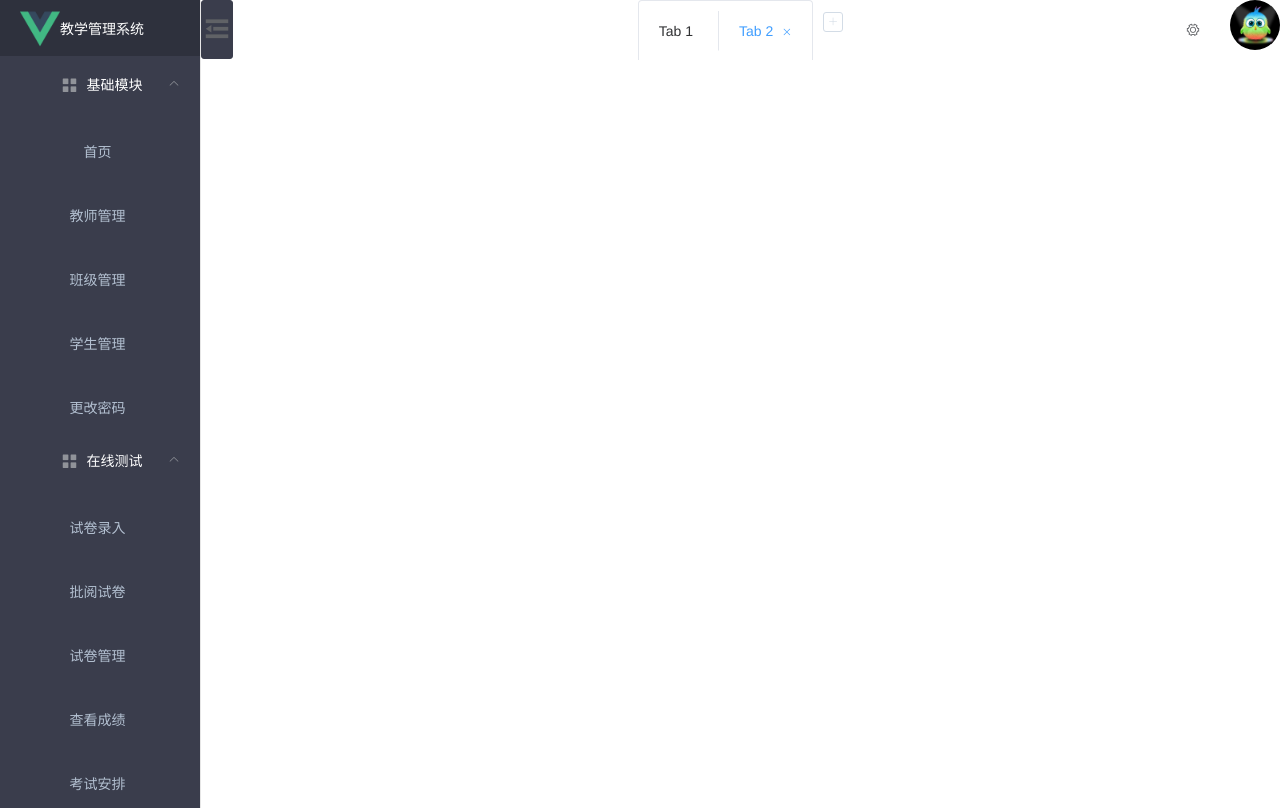
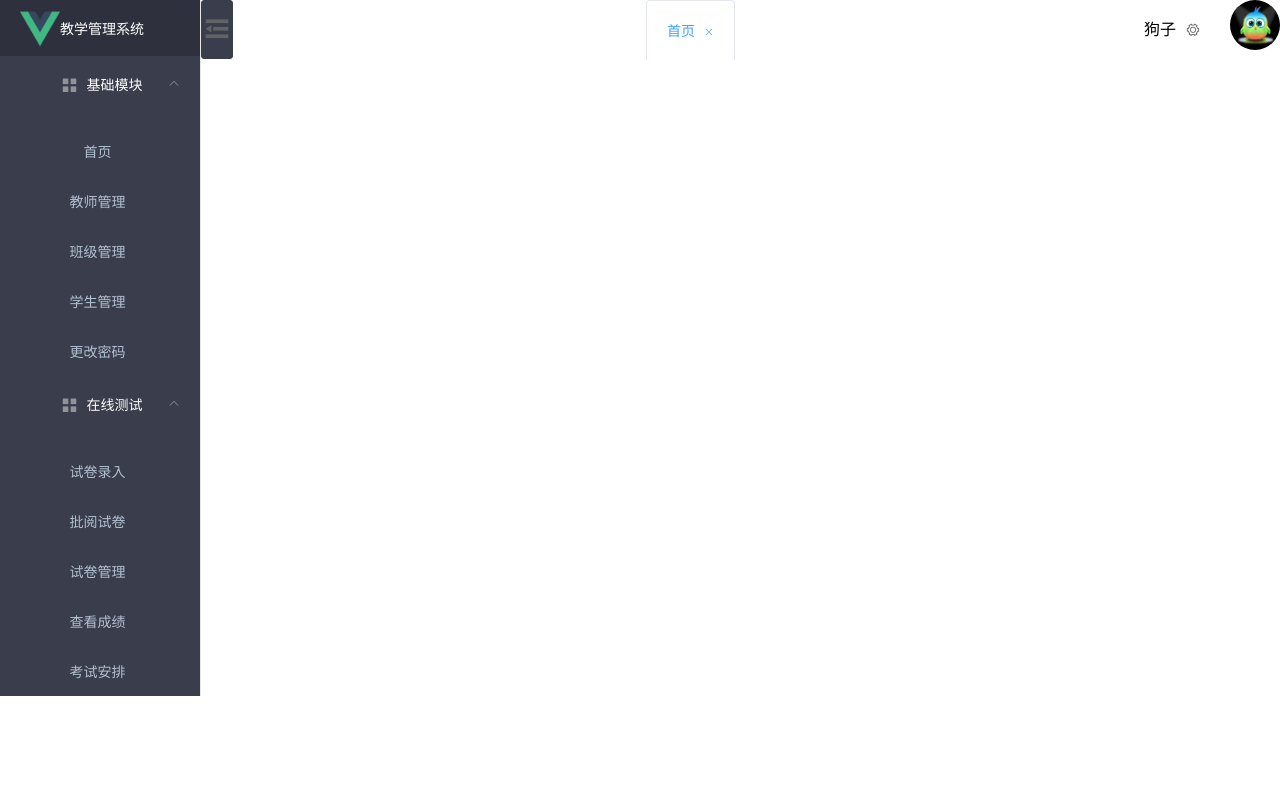
Before and after one commit to tongxiaojing/graduation-project, a Vue app: page /home in a window 1280 px wide. Built offline with nearby package versions, Linux system fonts and the light colour scheme; the HTML template or start-up script is replaced by a standard one.

Commit message:
主页面的tabs联动

```diff
--- a/src/views/Home.vue
+++ b/src/views/Home.vue
@@ -20,8 +20,8 @@
               <i class="el-icon-menu"></i>
               <span>{{item.title}}</span>
             </template>
-            <el-menu-item-group v-for="(items,indexs) in item.titles" :key="indexs">
-              <el-menu-item :index="items.route">
+            <el-menu-item-group>
+              <el-menu-item v-for="(items,indexs) in item.titles" :key="indexs" @click="addTab(items,indexs)">
                 <router-link :to="items.route">{{items.listName}}</router-link>
               </el-menu-item>
             </el-menu-item-group>
@@ -40,20 +40,24 @@
             </div>
             <!-- 动态增减表单 -->
             <div class="tabs">
-            <el-tabs v-model="editableTabsValue" type="card" editable @edit="handleTabsEdit">
+              <el-tabs
+                v-model="editableTabsValue"
+                type="card"
+                closable
+                @tab-click="jumpRouter"
+                @tab-remove="removeTab"
+              >
                 <el-tab-pane
+                  v-for="item in editableTabs"
                   :key="item.name"
-                v-for="item in editableTabs"
                   :label="item.title"
                   :name="item.name"
-              >
-                {{item.content}}
-              </el-tab-pane>
+                >{{item.content}}</el-tab-pane>
               </el-tabs>
             </div>
             <!-- 用户信息 -->
             <div class="right">
-              <span style="color:white;padding-right:10px;">狗子</span>
+              <span style="color:black;padding-right:10px;">狗子</span>
               <el-dropdown>
                 <i class="el-icon-setting" style="margin-right: 15px"></i>
                 <el-dropdown-menu slot="dropdown">
@@ -64,15 +68,13 @@
               </el-dropdown>
               <!-- 用户头像 -->
               <!-- 引用本地图片时，需要使用require解析路径 -->
-              <el-avatar
-                :size="50"
-                :src="require('../assets/user.jpg')"
-                style="margin-left: 15px"
-              ></el-avatar>
+              <el-avatar :size="50" :src="require('../assets/user.jpg')" style="margin-left: 15px"></el-avatar>
             </div>
           </el-header>
           <el-main>
+            <keep-alive>
               <router-view name="right"></router-view>
+            </keep-alive>
           </el-main>
         </el-container>
       </el-main>
@@ -87,17 +89,16 @@ export default {
   data() {
     return {
       isCollapse: true, //保存折叠状态
-      editableTabsValue: '2',
-        editableTabs: [{
-          title: 'Tab 1',
-          name: '1',
-          content: 'Tab 1 content'
-        }, {
-          title: 'Tab 2',
-          name: '2',
-          content: 'Tab 2 content'
-        }],
-        tabIndex: 2,
+      editableTabs: [//标签页内容数组
+        {
+          title: "首页",
+          name: "1",//标签内容位置
+          content: "首页内容"
+        }
+      ],
+      tabsList:[],//用于保存点击获取的标签名，以便赋值
+      editableTabsValue: "1",//默认标签页的位置
+      tabIndex: 1,//添加时从下标1开始，因为首页是默认占位的
       listData: [
         {
           title: "基础模块", //基础模块数据
@@ -122,6 +123,16 @@ export default {
       ]
     };
   },
+  created(){
+    let that=this;
+    let tabsName=JSON.parse(sessionStorage.getItem('tabsName'));//将存储的信息解析成json格式并赋给变量
+    let tabsIndex=sessionStorage.getItem('tabsIndex');//获取tabs的下标
+    if(tabsName && tabsIndex){//如果会话当中有值，就提取出来
+        that.editableTabs=tabsName;
+        that.editableTabsValue=tabsIndex;
+        that.tabIndex=Number(tabsIndex)
+    }
+  },
   methods: {
     /**
      *  控制折叠或是合上
@@ -132,17 +143,40 @@ export default {
     /**
      * 侧边栏点击添加tab标签页
      */
-    handleTabsEdit(targetName, action) {
-        if (action === 'add') {
-          let newTabName = ++this.tabIndex + '';
-          this.editableTabs.push({
-            title: 'New Tab',
-            name: newTabName,
-            content: 'New Tab content'
+    addTab(items,indexs) {
+      console.log(items,indexs)
+      let that=this;//用that保存this的指向
+      function checkTabs(tabsIndex){//当tabs标签名==当前点击的菜单名时返回结果
+        return tabsIndex.title == items.listName
+      }
+      let valueIndex = that.editableTabs.findIndex(checkTabs)//当数组中的元素在测试条件时返回true时,findIndex()返回符合条件的元素的索引位置，之后的值不会再调用执行函数
+      let newTabName = valueIndex+1 + "";
+      if(valueIndex==-1){//如果没有符合条件的元素返回-1时进行添加
+        let newTabName = ++that.tabIndex + '';//将下标赋值给tabs的index
+        that.editableTabs.push({//将获取的值push进tabs数组
+                title: items.listName,//tabs标签名
+                name: newTabName,//该选项卡在选项卡列表中的顺序值，如第一个选项卡则为'1'
+                content: items.listName//tabs标签内容
             });
-          this.editableTabsValue = newTabName;
+      }else{
+        newTabName = that.editableTabs[valueIndex].name; //使用editableTabs数组中name指定tab标签页位置
       }
-        if (action === 'remove') {
+
+      that.editableTabsValue = newTabName;//将默认位置换成新增的tabs的name
+      sessionStorage.setItem('tabsName',JSON.stringify(that.editableTabs)),//存储tabs标签名,必须要转换成字符串，不然就是[object,object]
+      sessionStorage.setItem('tabsIndex',newTabName)//保存tabs的位置信息即tabs的name
+
+    },
+    /**
+     * 点击tabs标签页时，路由对应跳转
+     */
+    jumpRouter(){
+
+    },
+    /**
+     * 点击移除tabs标签
+    */
+    removeTab(targetName) {
       let tabs = this.editableTabs;
       let activeName = this.editableTabsValue;
       if (activeName === targetName) {
@@ -155,13 +189,10 @@ export default {
           }
         });
       }
-
       this.editableTabsValue = activeName;
       this.editableTabs = tabs.filter(tab => tab.name !== targetName);
     }
   }
-    }
-
 };
 </script>
 <style scoped lang='less'>
@@ -187,18 +218,19 @@ a {
   background-color: #fff;
   line-height: 60px;
   padding: 0px 0px;
-  .left{
-    width:200px;
+  .left {
+    width: 100px;
     .switch {
-      float:left;
+      float: left;
     }
   }
-  /deep/.tabs{
-    height:60px;
-    overflow:hidden;
+  /deep/.tabs {
+    height: 60px;
+    overflow: hidden;
+    max-width: 70%;
   }
   /deep/ .right {
-    width:200px;
+    width: 200px;
     display: flex;
     justify-content: flex-end;
   }
```
Lines whose indentation alone changed are shown as unchanged.
